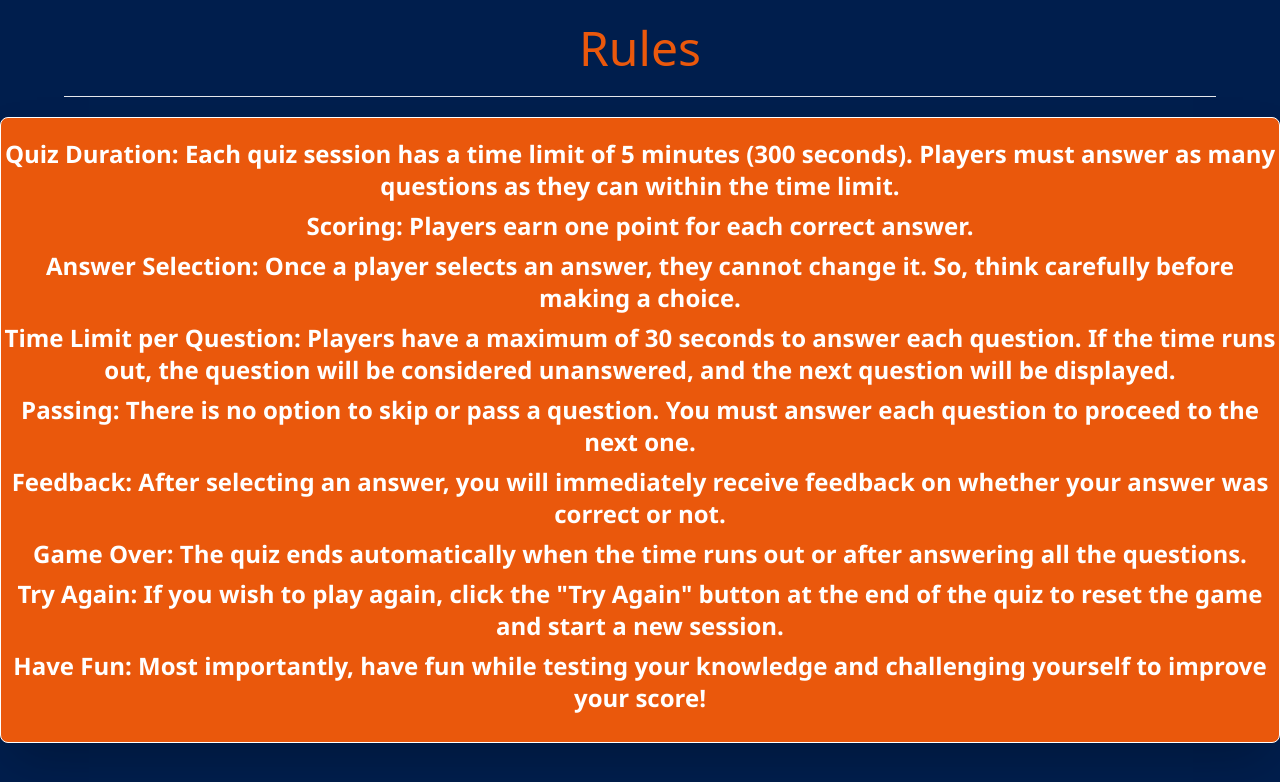
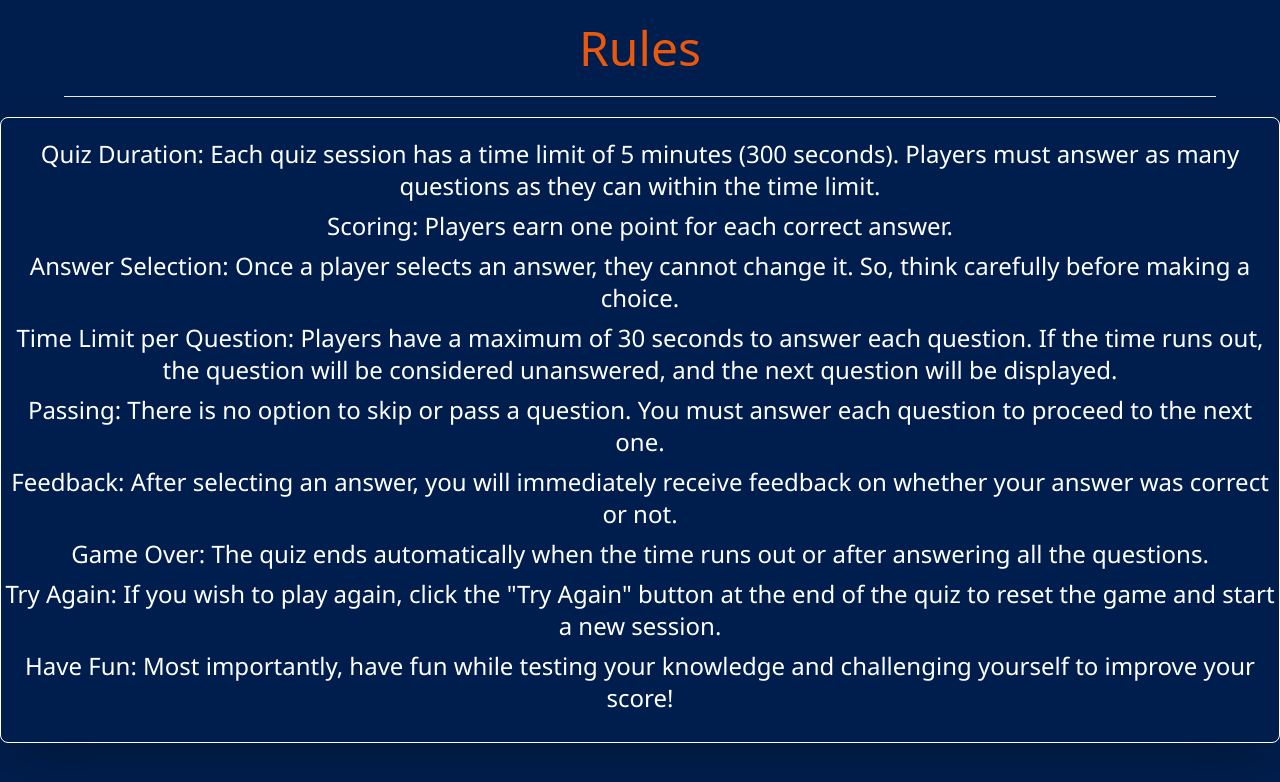
Before and after one commit to Saber1Y/REACT-QUIZZER, a React (Vite) app: page /Rule in a window 1280 px wide. Shown: the top 782 px of the page. Built offline with nearby package versions, Linux system fonts and the light colour scheme.

Commit message:
UPDATE: RESP RULES & WELCOME COMP

```diff
--- a/src/components/Rulee/Rules.jsx
+++ b/src/components/Rulee/Rules.jsx
@@ -6,8 +6,8 @@ const Rules = () => {
     <>
       <h2 className='text-bold text-orange-600 text-center text-5xl py-6'>Rules</h2>
       <hr className='bg-orange-600 mx-16' />
-      <div className='flex bg-orange-600 items-center text-center mt-5 h-auto border border-solid border-white rounded-lg shadow-2xl'>
-        <ol className='text-white font-seoge font-bold text-2xl my-5'>
+      <div className='flex bg-primary items-center text-center mt-5 h-auto border border-solid border-white rounded-lg shadow-2xl'>
+        <ol className='text-white font-seoge list-decimal text-2xl my-5'>
           {rulesData.map((rule) => (
             <li key={rule.id} className='mb-2'>{rule.text}</li>
           ))}
--- a/src/index/Welcome.jsx
+++ b/src/index/Welcome.jsx
@@ -3,7 +3,7 @@ import { Link } from 'react-router-dom';
 
 const Welcome = () => {
   return (
-    <div className='text-center max-w-2xl mx-auto box-border border-white border shadow-2xl rounded-xl border-solid'>
+    <div className='text-center bg-primary max-w-2xl mx-auto box-border border-white border shadow-2xl rounded-xl border-solid'>
       <h1 className='text-3xl text-white font-bold mb-2'>Welcome to Quizzer!</h1>
       <h3 className='text-xl mb-2 text-orange-500'>Welcome to Quizzer - Test Your Knowledge!</h3>
       <p className='text-white text-2xl font-bold px-14'>
```
